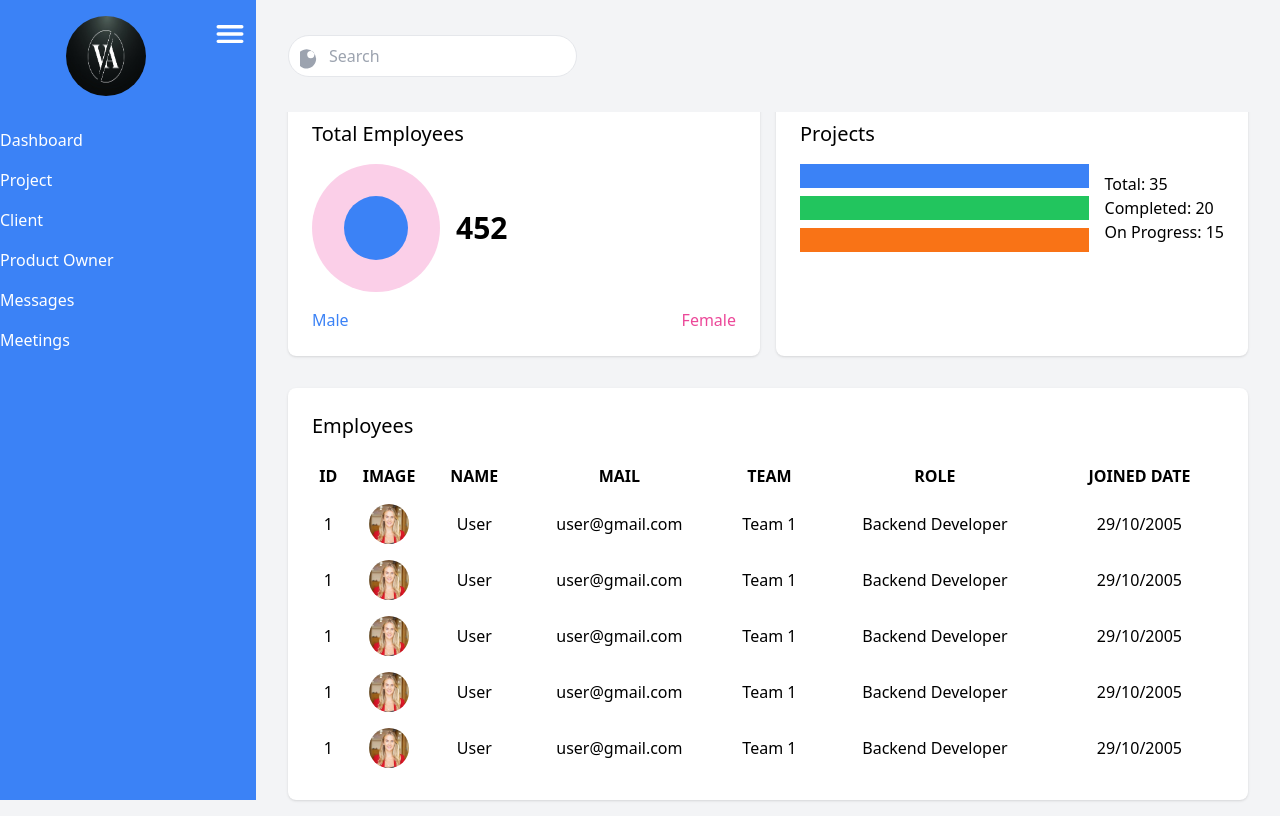
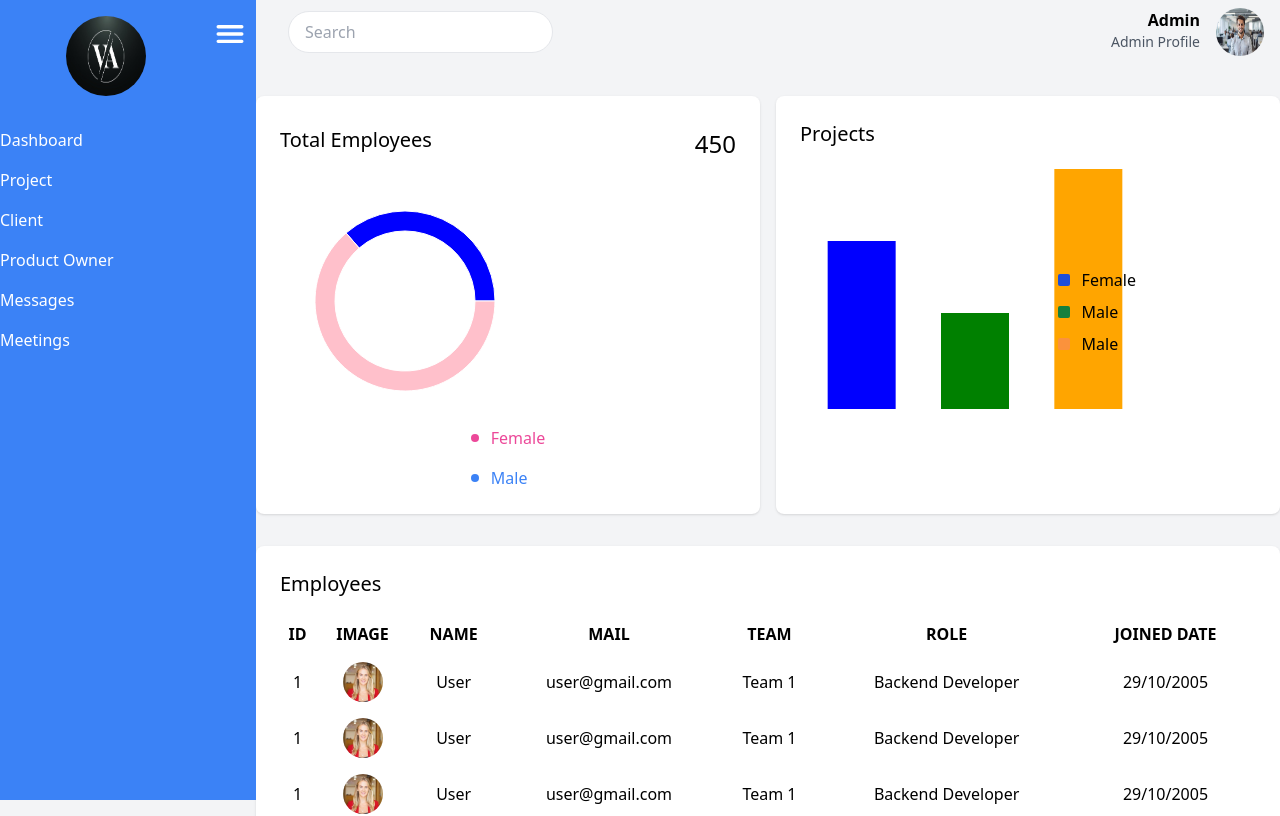
Before and after one commit to shazil702/Project-Management-Frontend, a React (Vite) app: page / in a window 1280 px wide. Shown: the top 816 px of the page. Built offline with nearby package versions, Linux system fonts and the light colour scheme.

Commit message:
Added AdminLayout Component

```diff
--- a/package.json
+++ b/package.json
@@ -12,7 +12,8 @@
   "dependencies": {
     "react": "^18.3.1",
     "react-dom": "^18.3.1",
-    "react-icons": "^5.2.1"
+    "react-icons": "^5.2.1",
+    "recharts": "^2.12.7"
   },
   "devDependencies": {
     "@types/react": "^18.3.3",
--- a/src/App.jsx
+++ b/src/App.jsx
@@ -1,3 +1,4 @@
+import AdminLayout from "./Components/AdminLayout";
 import AdminPanel from "./Components/AdminPanel";
 import Login from "./Components/Login";
 
@@ -7,7 +8,7 @@ function App() {
 
   return (
     <>
-      <AdminPanel/>
+      <AdminLayout/>
     </>
   )
 }
--- /dev/null
+++ b/src/Components/AdminLayout.jsx
@@ -0,0 +1,17 @@
+import { useState } from "react";
+import AdminSidebar from "./AdminSidebar";
+import AdminPanel from "./AdminPanel";
+
+const AdminLayout = () => {
+    const [sidebar, setSidebar] = useState(true);
+  const updateSidebar = () => {
+    setSidebar(!sidebar);
+  }
+  return(
+    <div className="">
+        <AdminSidebar sidebar={sidebar} updateSidebar={updateSidebar}/>
+        <AdminPanel sidebar={sidebar} updateSidebar={updateSidebar}/>
+    </div>
+  );
+};
+export default AdminLayout;
--- a/src/Components/AdminPanel.jsx
+++ b/src/Components/AdminPanel.jsx
@@ -1,52 +1,30 @@
-import Logo from '../assets/images/Logo.jpg';
 import Admin from '../assets/images/Admin.jpeg';
 import User1 from '../assets/images/User1.jpeg';
-import { useState } from 'react';
-import { IoMenu } from "react-icons/io5";
+import { PieChart, Pie, Tooltip, BarChart,Bar} from "recharts";
+import AdminSidebar from './AdminSidebar';
 
 
-const AdminPanel = () => {
-  const [sidebar, setSidebar] = useState(true);
-  const updateSidebar = () => {
-    setSidebar(!sidebar);
-  }
+
+const AdminPanel = ({sidebar,updateSidebar}) => {
+  const data = [
+    { name: "Male", employee: 400, fill:"blue" },
+    { name: "Female", employee: 700, fill:'pink' },
+];
+const barData = [
+  { name: "Technical scripter", students: 700,fill:'blue' },
+  { name: "Geek-i-knack", students: 400,fill:'green' },
+  { name: "Geek-o-mania", students: 1000,fill:'orange' },
+];
   return (
     <div className="flex h-full bg-gray-100">
-    {/* Sidebar */}
-    <div className={`h-full fixed top-0 left-0 z-50 ${sidebar ? 'w-64 bg-blue-500' : 'bg-gray-100 w-8'} text-white`}>
-      <button onClick={updateSidebar} className={`${sidebar ? 'float-right text-4xl mt-4 mr-2' : 'float-left text-3xl text-black mt-6 ml-4'}`}>
-        <IoMenu />
-      </button>
-      {sidebar && (
-        <div>
-          <div className="mb-8 mt-4">
-            <img src={Logo} alt="Logo" className="rounded-full w-20 h-20 mx-auto" />
-          </div>
-          <nav>
-            <ul>
-              <li className="mb-4"><a href="#" className="hover:text-gray-300">Dashboard</a></li>
-              <li className="mb-4"><a href="#" className="hover:text-gray-300">Project</a></li>
-              <li className="mb-4"><a href="#" className="hover:text-gray-300">Client</a></li>
-              <li className="mb-4"><a href="#" className="hover:text-gray-300">Product Owner</a></li>
-              <li className="mb-4"><a href="#" className="hover:text-gray-300">Messages</a></li>
-              <li className="mb-4"><a href="#" className="hover:text-gray-300">Meetings</a></li>
-            </ul>
-          </nav>
-        </div>
-      )}
-    </div>
-
-    {/* Main Content */}
     <div className={`flex-1 ${sidebar ? 'ml-64' : 'ml-8'}`}>
       {/* Fixed Header */}
-      <div className={`fixed top-0 left-0 flex justify-between items-center p-8 bg-gray-100 z-40 ${sidebar ? 'ml-64 w-full' : 'ml-8 w-full'}`}>
+      <div className={`fixed top-0 left-0 flex justify-between items-center py-2 px-8 bg-gray-100 z-40 ${sidebar ? 'ml-64 w-full' : 'ml-8 w-full'}`}>
         <div className="relative">
-          <input type="text" placeholder="Search" className="pl-10 pr-4 py-2 rounded-full border" />
-          <svg className="w-6 h-6 absolute left-3 top-2.5 text-gray-400" fill="currentColor" viewBox="0 0 20 20">
-            <path fillRule="evenodd" d="M12.9 14.32A8 8 0 112.68 4.1a8 8 0 0110.22 10.23zM9 11a3 3 0 100-6 3 3 0 000 6z" clipRule="evenodd" />
-          </svg>
+          <input type="text" placeholder="Search" className="pl-4 pr-4 py-2 rounded-full border" />
+
         </div>
-        <div className="flex items-center">
+        <div className={`flex ${sidebar && 'mr-60'}`}>
           <div className="mr-4 text-right">
             <div className="font-semibold">Admin</div>
             <div className="text-sm text-gray-600">Admin Profile</div>
@@ -56,38 +34,67 @@ const AdminPanel = () => {
       </div>
 
       {/* Statistics */}
-      <div className="pt-24 p-8">
+      <div className="pt-24 p-">
         <div className="grid grid-cols-2 gap-4 mb-8">
-          <div className="bg-white p-6 rounded-lg shadow">
-            <h3 className="text-xl mb-4">Total Employees</h3>
-            <div className="flex items-center">
-              <div className="w-32 h-32 bg-pink-200 rounded-full relative">
-                <div className="w-16 h-16 bg-blue-500 rounded-full absolute top-8 left-8"></div>
-              </div>
-              <div className="ml-4 text-3xl font-semibold">452</div>
+        <div className="bg-white p-6 rounded-lg shadow relative">
+    <div className='flex justify-between items-center mb-4'>
+        <h3 className="text-xl">Total Employees</h3>
+        <h1 className={`text-2xl ${sidebar ? 'pl-8' : 'pl-4'} mt-2`}>450</h1>
+    </div>
+    <div className={`flex ${sidebar ? 'flex-col' : 'flex-col md:flex-row'} items-center justify-center`}>
+        <div
+            style={{
+                textAlign: "center",
+                height: 250,
+                width: 250,
+                marginRight: "auto"
+            }}>
+            <PieChart width={250} height={250}>
+                <Tooltip />
+                <Pie
+                    data={data}
+                    dataKey="employee"
+                    innerRadius={70}
+                    outerRadius={90}
+                    fill="#8884d8"
+                />
+            </PieChart>
+        </div>
+        <div className={`flex flex-col justify-center mt-4 md:mt-0 ${sidebar ? '' : 'md:absolute md:right-8 md:top-0 md:bottom-0'}`}>
+            <div className='flex space-x-3 items-center mb-2'>
+                <div className='rounded-full bg-pink-500 w-2 h-2'></div>
+                <span className="text-pink-500">Female</span>
             </div>
-            <div className="mt-4 flex justify-between">
-              <span className="text-blue-500">Male</span>
-              <span className="text-pink-500">Female</span>
+            <div className='flex space-x-3 items-center mt-2'>
+                <div className='rounded-full bg-blue-500 w-2 h-2'></div>
+                <span className="text-blue-500">Male</span>
             </div>
-          </div>
+        </div>
+    </div>
+</div>
           <div className="bg-white p-6 rounded-lg shadow">
             <h3 className="text-xl mb-4">Projects</h3>
-            <div className="flex items-center">
-              <div className="flex-1">
-                <div className="h-6 bg-blue-500 mb-2"></div>
-                <div className="h-6 bg-green-500 mb-2"></div>
-                <div className="h-6 bg-orange-500"></div>
+            <div className='space-x-4'>
+            <BarChart width={350} height={250} data={barData}  barCategoryGap='20%' barGap={30}>
+            <Bar dataKey="students"/>
+        </BarChart>
+        <div className="absolute right-36 top-0 bottom-44 flex flex-col justify-center">
+      <div className='flex space-x-3 items-center mb-2'>
+              <div className='rounded-sm bg-blue-700 w-3 h-3'></div>
+              <span className="">Female</span>
               </div>
-              <div className="ml-4">
-                <div>Total: 35</div>
-                <div>Completed: 20</div>
-                <div>On Progress: 15</div>
+              <div className='flex space-x-3 items-center mb-2'>
+              <div className='bg-green-700 w-3 h-3 rounded-sm'></div>
+              <span className="">Male</span>
+              </div>
+              <div className='flex space-x-3 items-center'>
+              <div className='bg-orange-400 w-3 h-3 rounded-sm'></div>
+              <span className="">Male</span>
               </div>
             </div>
+        </div>
           </div>
         </div>
-
         {/* Employee Table */}
         <div className="bg-white p-6 rounded-lg shadow">
           <h3 className="text-xl mb-4">Employees</h3>
--- /dev/null
+++ b/src/Components/AdminSidebar.jsx
@@ -0,0 +1,30 @@
+import Logo from '../assets/images/Logo.jpg';
+import { IoMenu } from "react-icons/io5";
+
+const AdminSidebar = ({sidebar,updateSidebar}) => {
+     return(
+        <div className={`h-full fixed top-0 left-0 z-50 ${sidebar ? 'w-64 bg-blue-500' : 'bg-gray-100 w-8'} text-white`}>
+        <button onClick={updateSidebar} className={`${sidebar ? 'float-right text-4xl mt-4 mr-2' : 'float-left text-3xl text-black mt-6 ml-4'}`}>
+          <IoMenu />
+        </button>
+        {sidebar && (
+          <div>
+            <div className="mb-8 mt-4">
+              <img src={Logo} alt="Logo" className="rounded-full w-20 h-20 mx-auto" />
+            </div>
+            <nav>
+              <ul>
+                <li className="mb-4"><a href="#" className="hover:text-gray-300">Dashboard</a></li>
+                <li className="mb-4"><a href="#" className="hover:text-gray-300">Project</a></li>
+                <li className="mb-4"><a href="#" className="hover:text-gray-300">Client</a></li>
+                <li className="mb-4"><a href="#" className="hover:text-gray-300">Product Owner</a></li>
+                <li className="mb-4"><a href="#" className="hover:text-gray-300">Messages</a></li>
+                <li className="mb-4"><a href="#" className="hover:text-gray-300">Meetings</a></li>
+              </ul>
+            </nav>
+          </div>
+        )}
+      </div>
+    )
+}
+export default AdminSidebar
--- a/src/Components/Login.jsx
+++ b/src/Components/Login.jsx
@@ -1,6 +1,5 @@
 import React from 'react';
 import LoginImage from '../assets/images/Login.jpg';
-import Logo from '../assets/images/Logo.jpg';
 
 function Login() {
     return (
```
Also changed, not shown: 1 other file (tests, documents, lock files or other folders).
